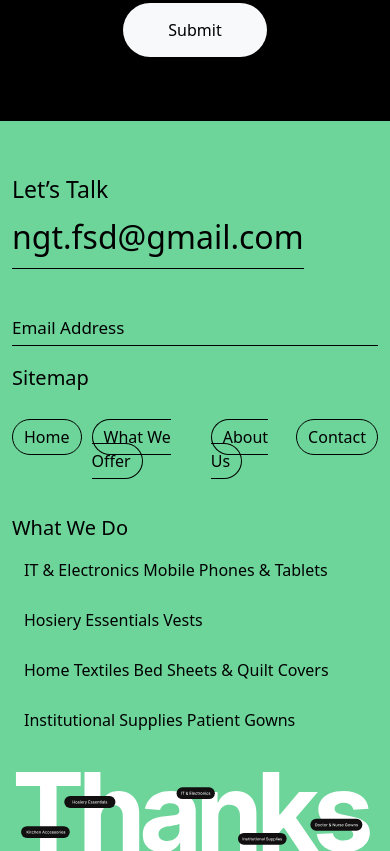
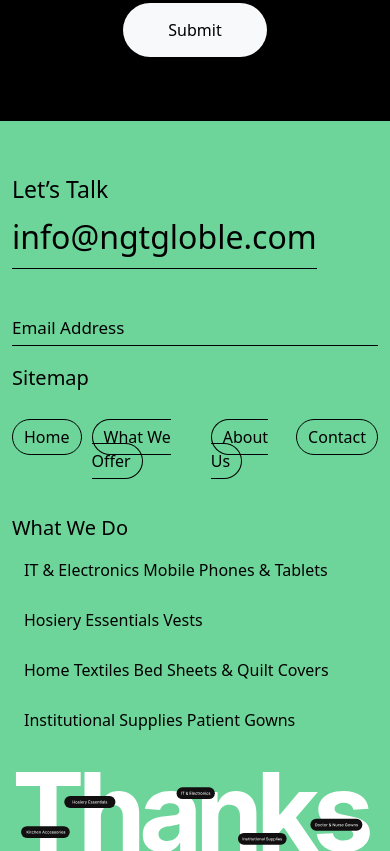
Before and after one commit to harisarif/ngt, a plain HTML site: page index.html in a window 390 px wide. Shown: the part 6455-7306 px from the top of the page. Drawn offline with Linux system fonts and the light colour scheme.

Commit message:
responsive

```diff
--- a/index.html
+++ b/index.html
@@ -358,7 +358,7 @@
                 <div class="col-sm-12 col-md-4 col-lg-4 left-col">
                     <h6 class="start-heading">Let’s Talk</h6>
                     <h5 class="footer-email-holder">
-                        <a href="mailto:ngt.fsd@gmail.com" class="text-black">ngt.fsd@gmail.com</a>
+                        <a href="mailto:ngt.fsd@gmail.com" class="text-black">info@ngtgloble.com</a>
                     </h5>
                     <br />
                     <div class="footer-email-input">
```
